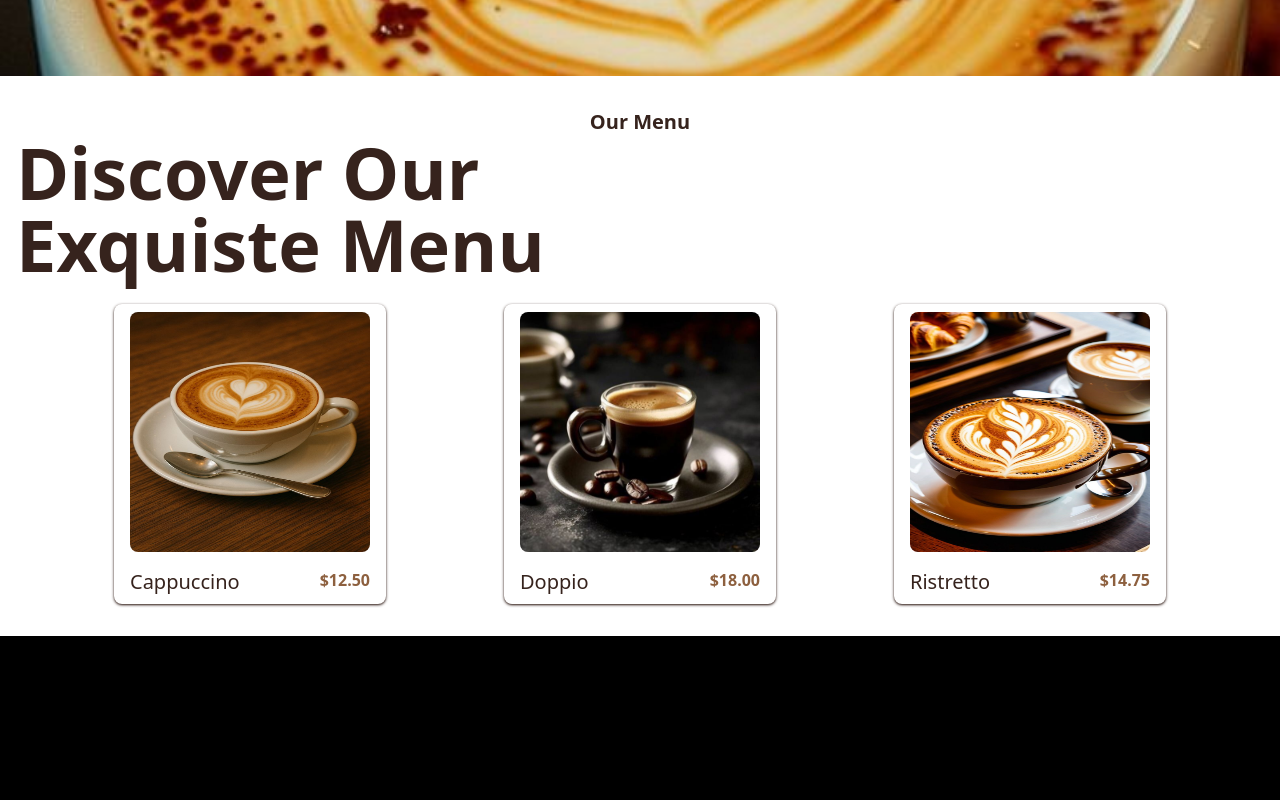
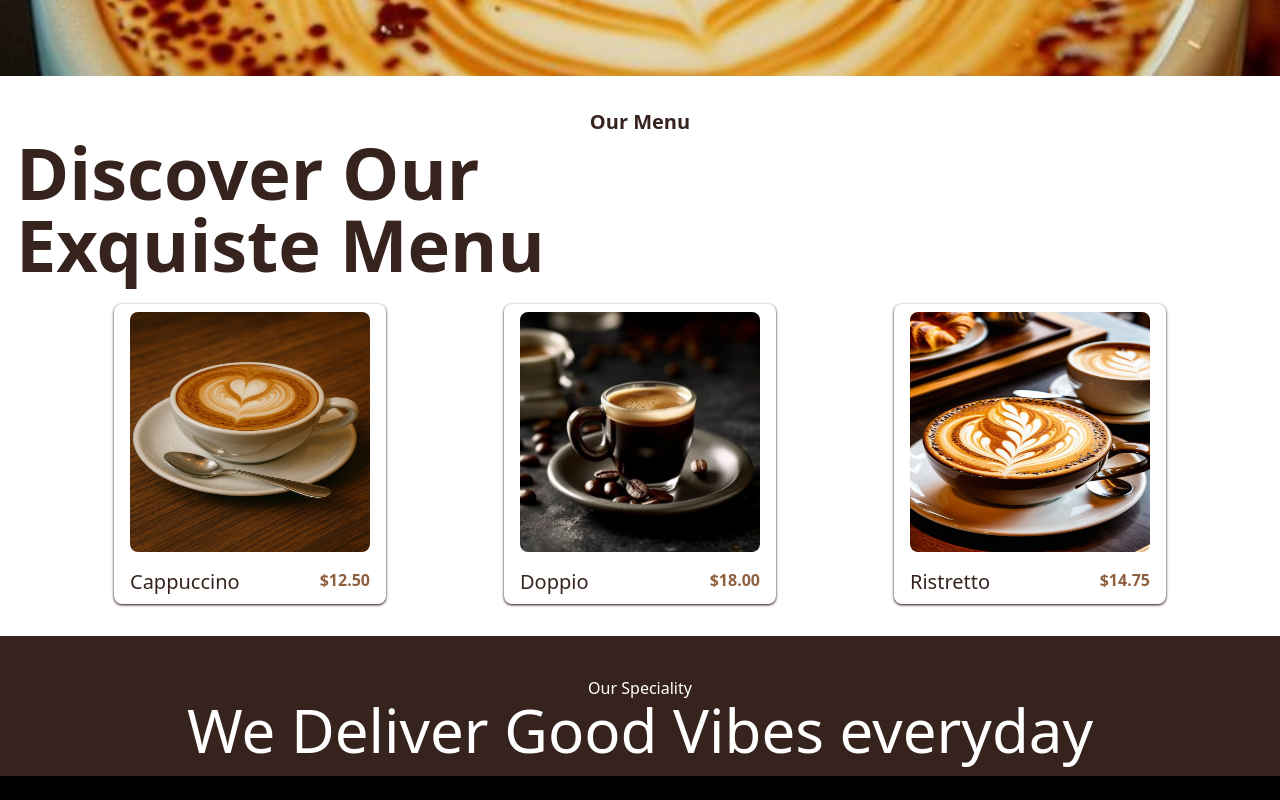
Before and after one commit to Developerfiyin/Finpay-project, a React (Vite) app: page / in a window 1280 px wide. Shown: the part 816-1616 px from the top of the page. Before the commit the page ends 1476 px from the top, so only its background shows below. Built offline with nearby package versions, Linux system fonts and the light colour scheme.

Commit message:
renamed a file

```diff
--- a/src/App.jsx
+++ b/src/App.jsx
@@ -3,6 +3,7 @@ import './App.css'
 import Header from './Components/Header'
 import Hero from './Components/Hero'
 import Menu from './Components/Menu'
+import Speciality from './Components/Speciality'
 import Newsletter from './Components/Newsletter'
 function App() {
 
@@ -18,6 +19,7 @@ function App() {
     <section id='#footer'></section>
     <Hero/>
     <Menu/>
+    <Speciality/>
     <Newsletter/>
     </>
   )
--- /dev/null
+++ b/src/Components/Speciality.jsx
@@ -0,0 +1,13 @@
+import React from 'react'
+
+const Speciality = () => {
+  return (
+    <main className='py-4 px-4 bg-[#36231d] text-white text-center items-center '>
+          <h5 className='mt-6'> Our Speciality</h5>
+          <h1 className='text-6xl font'>We Deliver Good Vibes everyday</h1>
+
+        </main>
+  )
+}
+
+export default Speciality
```
Also changed, not shown: 1 other file (tests, documents, lock files or other folders).
